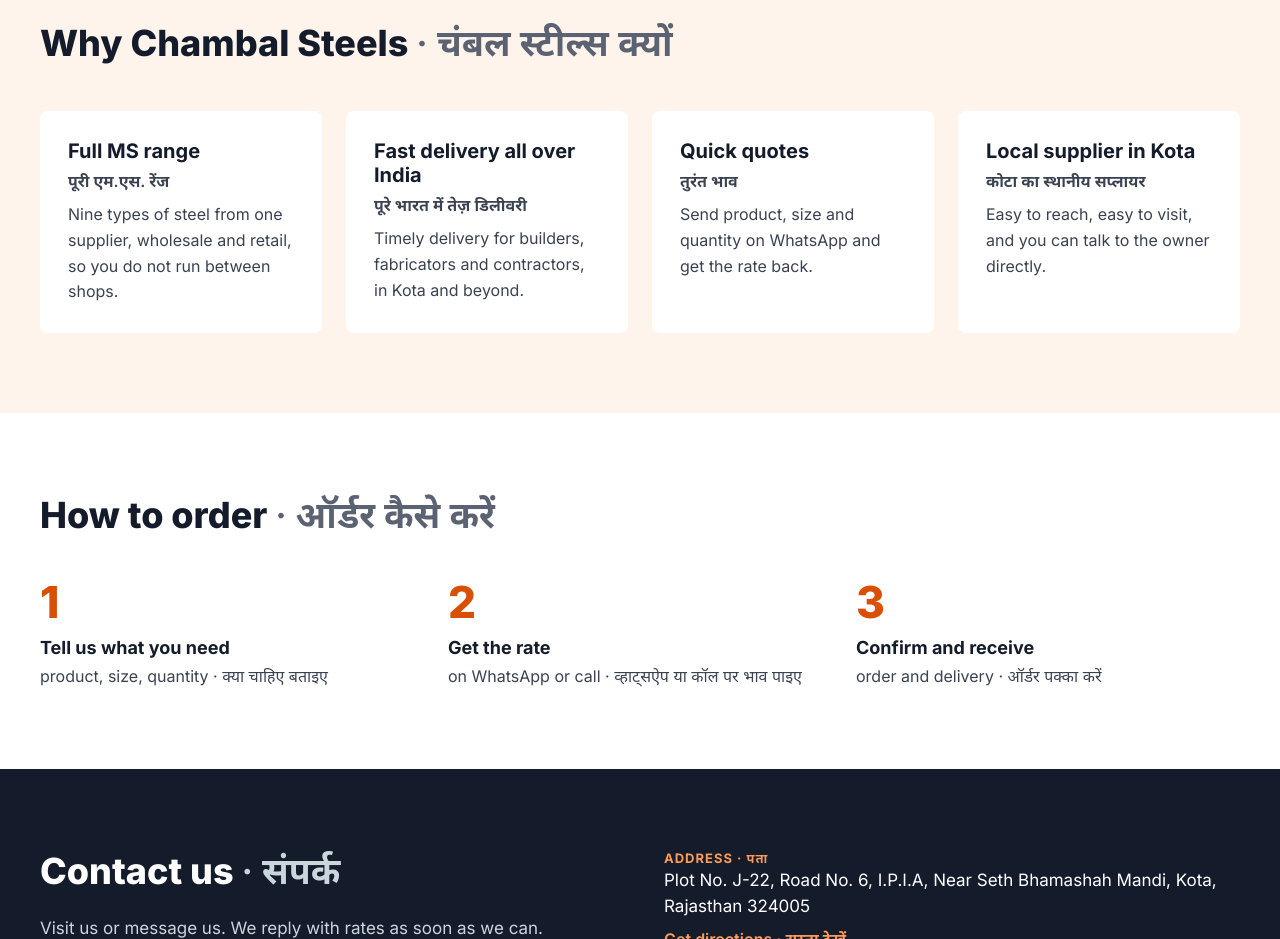
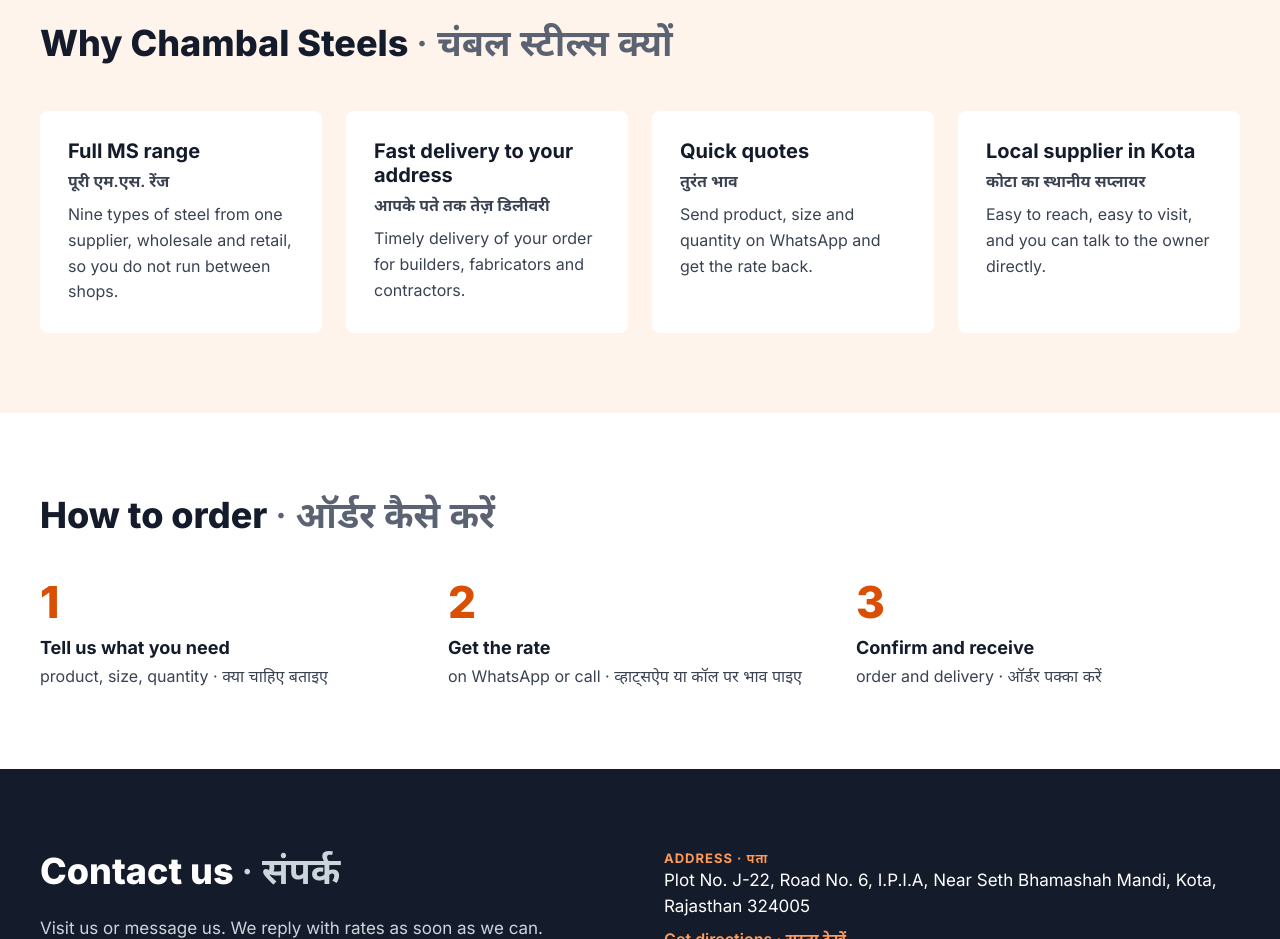
Before and after one commit to BlockchainExpert/chambalsteels-site, a plain HTML site: page public/index.html in a window 1280 px wide. Shown: the part 1680-2619 px from the top of the page. Drawn offline with Linux system fonts and the light colour scheme.

Commit message:
Change delivery wording to 'to your address'
Co-Authored-By: Claude Sonnet 5.5 <noreply@anthropic.com>
Claude-Session: https://claude.ai/code/session_01KXhAhcWtWGK34NseTv7oUo

```diff
--- a/public/index.html
+++ b/public/index.html
@@ -16,7 +16,7 @@
 <meta property="og:image" content="https://chambalsteels.com/logo-512.png">
 <link rel="preconnect" href="https://fonts.googleapis.com">
 <link href="https://fonts.googleapis.com/css2?family=Inter:wght@400;500;600;700;800&family=Noto+Sans+Devanagari:wght@400;500;600;700&display=swap" rel="stylesheet">
-<script type="application/ld+json">{"@context": "https://schema.org", "@type": "LocalBusiness", "name": "Chambal Steels", "url": "https://chambalsteels.com/", "telephone": "+917062812345", "description": "Wholesale and retail iron and steel supplier in Kota, Rajasthan: MS Angle, MS Channel, MS Flat, MS Sheets, MS Plate, MS Round, MS Square, MS Pipe, Structural Steel. Fast delivery all over India.", "address": {"@type": "PostalAddress", "streetAddress": "Plot No. J-22, Road No. 6, I.P.I.A, Near Seth Bhamashah Mandi", "addressLocality": "Kota", "addressRegion": "Rajasthan", "postalCode": "324005", "addressCountry": "IN"}}</script>
+<script type="application/ld+json">{"@context": "https://schema.org", "@type": "LocalBusiness", "name": "Chambal Steels", "url": "https://chambalsteels.com/", "telephone": "+917062812345", "description": "Wholesale and retail iron and steel supplier in Kota, Rajasthan: MS Angle, MS Channel, MS Flat, MS Sheets, MS Plate, MS Round, MS Square, MS Pipe, Structural Steel. Fast delivery to your address.", "address": {"@type": "PostalAddress", "streetAddress": "Plot No. J-22, Road No. 6, I.P.I.A, Near Seth Bhamashah Mandi", "addressLocality": "Kota", "addressRegion": "Rajasthan", "postalCode": "324005", "addressCountry": "IN"}}</script>
 <style>
 html{scroll-behavior:smooth}
 body{margin:0;font-family:'Inter','Noto Sans Devanagari',sans-serif}
@@ -161,9 +161,9 @@ h2{font-size:clamp(26px,4.5vw,36px)!important}
 <span style="font-size:16px;line-height:1.6;color:#3a4252">Nine types of steel from one supplier, wholesale and retail, so you do not run between shops.</span>
 </div>
 <div style="display:flex;flex-direction:column;gap:8px;padding:28px;background:#ffffff;border-radius:8px">
-<span style="font-size:20px;font-weight:700">Fast delivery all over India</span>
-<span style="font-size:16px;font-weight:600;color:#3a4252">पूरे भारत में तेज़ डिलीवरी</span>
-<span style="font-size:16px;line-height:1.6;color:#3a4252">Timely delivery for builders, fabricators and contractors, in Kota and beyond.</span>
+<span style="font-size:20px;font-weight:700">Fast delivery to your address</span>
+<span style="font-size:16px;font-weight:600;color:#3a4252">आपके पते तक तेज़ डिलीवरी</span>
+<span style="font-size:16px;line-height:1.6;color:#3a4252">Timely delivery of your order for builders, fabricators and contractors.</span>
 </div>
 <div style="display:flex;flex-direction:column;gap:8px;padding:28px;background:#ffffff;border-radius:8px">
 <span style="font-size:20px;font-weight:700">Quick quotes</span>
```
